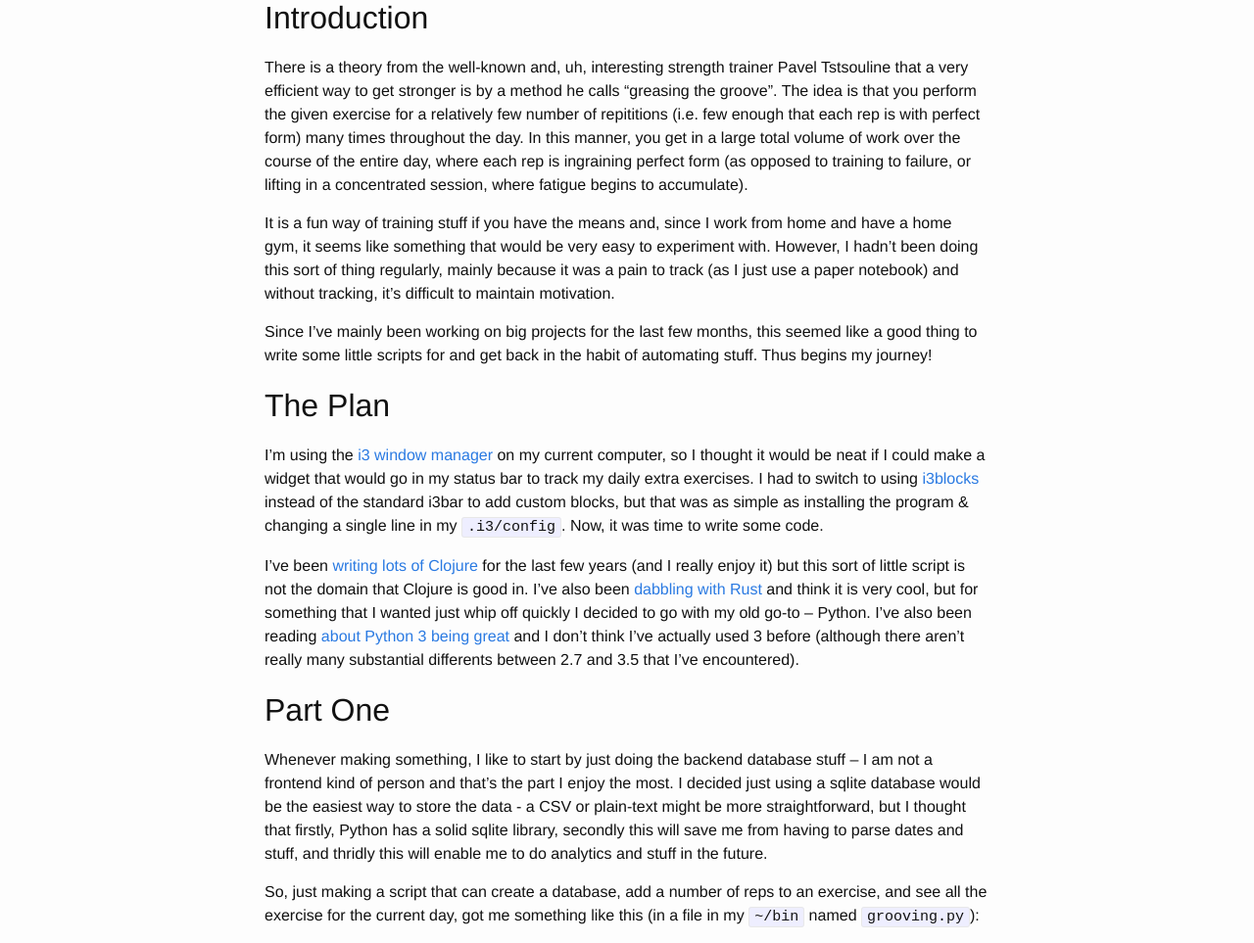
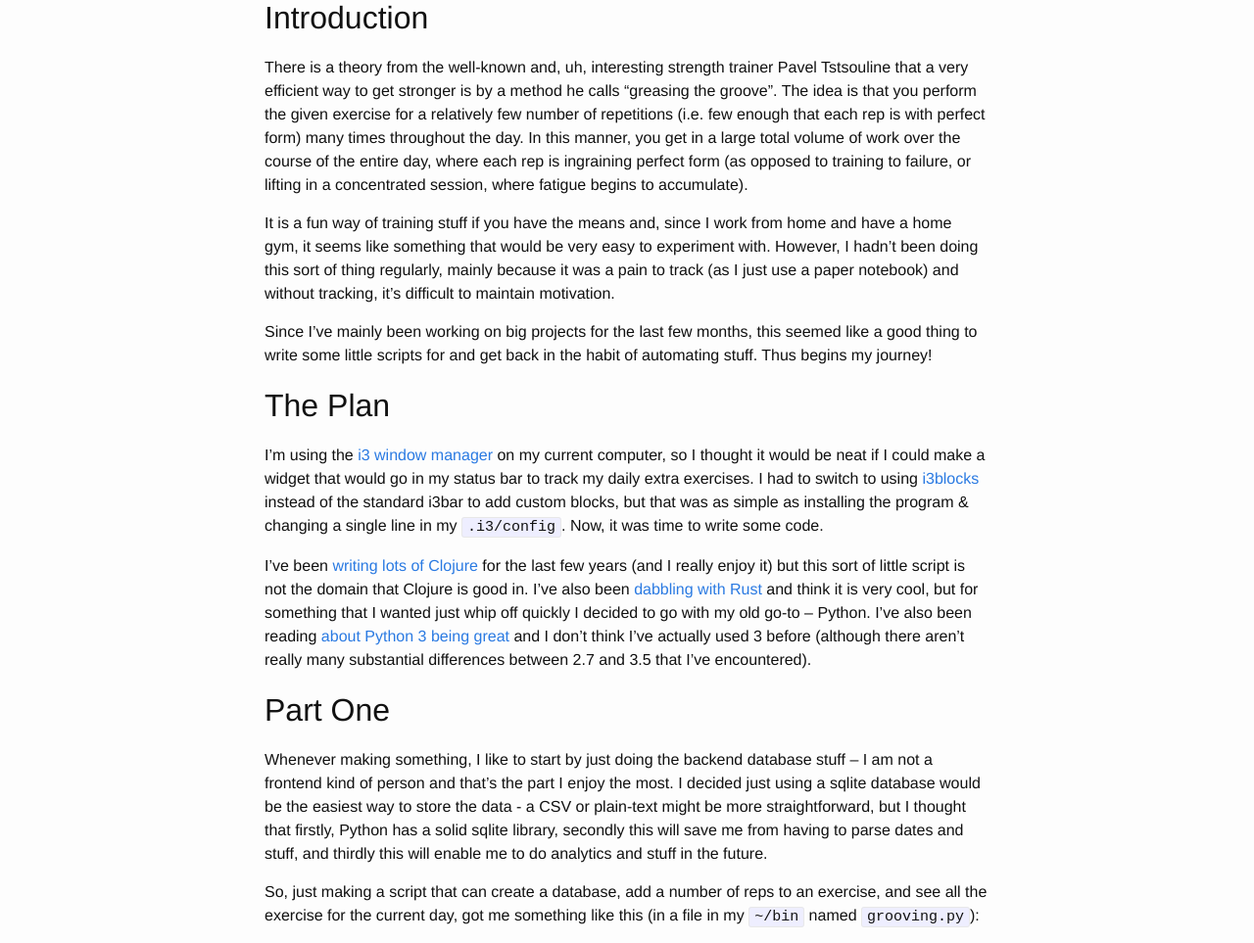
Before and after one commit to jamesnvc/occasionallycogent, a Jekyll site: the page built from _posts/2016-12-02-greasing-the-groove.md, in a window 1280 px wide and 1400 px high. Shown: the part 206-1169 px from the top of the window at 98% size. Built offline with Jekyll 4.4.1, drawn with Linux system fonts in a browser that asks for light colours; some of the changed text lies outside the part shown.

Commit message:
Fix typoes

```diff
--- a/_posts/2016-12-02-greasing-the-groove.md
+++ b/_posts/2016-12-02-greasing-the-groove.md
@@ -8,7 +8,7 @@ categories: scripting training
 ## Introduction
 
 There is a theory from the well-known and, uh, interesting strength trainer Pavel Tstsouline that a very efficient way to get stronger is by a method he calls "greasing the groove".
-The idea is that you perform the given exercise for a relatively few number of repititions (i.e. few enough that each rep is with perfect form) many times throughout the day.
+The idea is that you perform the given exercise for a relatively few number of repetitions (i.e. few enough that each rep is with perfect form) many times throughout the day.
 In this manner, you get in a large total volume of work over the course of the entire day, where each rep is ingraining perfect form (as opposed to training to failure, or lifting in a concentrated session, where fatigue begins to accumulate).
 
 It is a fun way of training stuff if you have the means and, since I work from home and have a home gym, it seems like something that would be very easy to experiment with.
@@ -24,12 +24,12 @@ Now, it was time to write some code.
 
 I've been [writing lots of Clojure][braid] for the last few years (and I really enjoy it) but this sort of little script is not the domain that Clojure is good in.
 I've also been [dabbling with Rust][octocat] and think it is very cool, but for something that I wanted just whip off quickly I decided to go with my old go-to -- Python.
-I've also been reading [about Python 3 being great][eevee-py3] and I don't think I've actually used 3 before (although there aren't really many substantial differents between 2.7 and 3.5 that I've encountered).
+I've also been reading [about Python 3 being great][eevee-py3] and I don't think I've actually used 3 before (although there aren't really many substantial differences between 2.7 and 3.5 that I've encountered).
 
 ## Part One
 
 Whenever making something, I like to start by just doing the backend database stuff -- I am not a frontend kind of person and that's the part I enjoy the most.
-I decided just using a sqlite database would be the easiest way to store the data - a CSV or plain-text might be more straightforward, but I thought that firstly, Python has a solid sqlite library, secondly this will save me from having to parse dates and stuff, and thridly this will enable me to do analytics and stuff in the future.
+I decided just using a sqlite database would be the easiest way to store the data - a CSV or plain-text might be more straightforward, but I thought that firstly, Python has a solid sqlite library, secondly this will save me from having to parse dates and stuff, and thirdly this will enable me to do analytics and stuff in the future.
 
 So, just making a script that can create a database, add a number of reps to an exercise, and see all the exercise for the current day, got me something like this (in a file in my `~/bin` named `grooving.py`):
 
@@ -113,7 +113,7 @@ This makes the output of my script show up in my status bar
 
 {% include image.html url="/images/grooving/status_bar.png" alt="status bar output" caption="Greasing the Groove in the status bar" %}
 
-Note that in the block, I both gave it an interval to refresh on and a signal, so it will run the script to re-update the text in the bar both every sixty seconds *and* whenever i3blocks recieves a signal with value 12 (i.e. SIGUSR2).
+Note that in the block, I both gave it an interval to refresh on and a signal, so it will run the script to re-update the text in the bar both every sixty seconds *and* whenever i3blocks receives a signal with value 12 (i.e. SIGUSR2).
 The docs recommend against this, but I needed to do so in this case:
 I want it to update on demand, when we add a new exercise, but I also don't want to see yesterday's information at the beginning of a day before I've tracked anything.
 
```
Also changed, not shown: other parts of _posts/2016-12-02-greasing-the-groove.md (+1 -1 lines).
